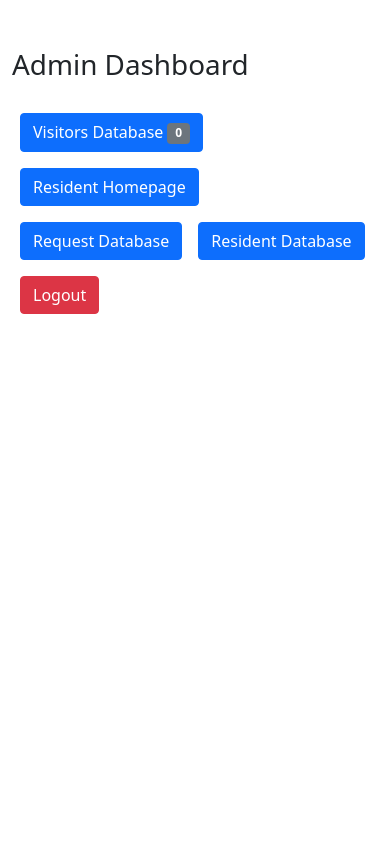
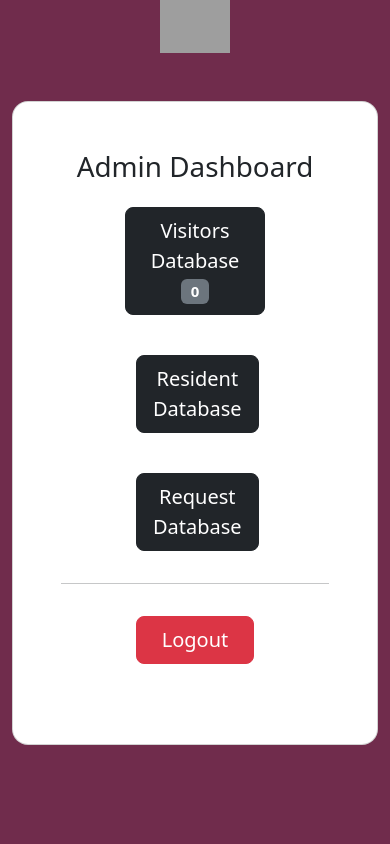
Before and after one commit to rosenb26/Software-Engineering-Group-Project, a Flask app: page /dashboard in a window 390 px wide. Run offline with Flask 3, Linux system fonts and the light colour scheme; data that the repository does not hold is empty; some libraries are stand-ins or nearby versions; grey boxes are pictures that could not be loaded.

Commit message:
Update dashboard.html

```diff
--- a/SpringOakWebApp3.0/templates/dashboard.html
+++ b/SpringOakWebApp3.0/templates/dashboard.html
@@ -3,32 +3,58 @@
 <head>
     <meta charset="UTF-8">
     <meta name="viewport" content="width=device-width, initial-scale=1.0">
-    <title>Staff Dashboard</title>
     <link rel="stylesheet" href="https://cdn.jsdelivr.net/npm/bootstrap@5.0.0/dist/css/bootstrap.min.css">
+    <link href="https://cdn.jsdelivr.net/npm/bootstrap@5.3.2/dist/css/bootstrap.min.css" rel="stylesheet" integrity="sha384-T3c6CoIi6uLrA9TneNEoa7RxnatzjcDSCmG1MXxSR1GAsXEV/Dwwykc2MPK8M2HN" crossorigin="anonymous">
+<style>
+  #banner {
+    display: block;
+    margin-left: auto;
+    margin-right: auto;
+    width: 18%;
+  }
+</style>
 </head>
 <body>
-    <div class="container mt-5">
-        <h1 class="mb-4">Admin Dashboard</h1>
-        <div class="d-flex flex-wrap">
+    <section class="vh-100" style="background-color: #702c4c;">
+        <img id ="banner" src="https://career-website.cwydle.repl.co/static/banner2.png">
+        <div class="container py-5 h-73">
+          <div class="row d-flex justify-content-center align-items-center h-100">
+            <div class="col-12 col-md-8 col-lg-6 col-xl-5">
+              <div class="card shadow-2-strong" style="border-radius: 1rem;">
+                <div class="card-body p-5 text-center">
+        <h1 class="mb-3">Admin Dashboard</h1>
+        <div class="form-outline mb-4 d-grid gap-2 col-7 mx-auto">
             <a href="/visitors?type=registered" class="m-2">
-                <button class="btn btn-primary">
+                <button class="btn btn-dark btn-lg col-12">
                     Visitors Database <span class="badge bg-secondary">{{ registered_count }}</span>
                 </button>
             </a>
-            <a href="/resident-login" class="m-2">
-                <button class="btn btn-primary">Resident Homepage</button>
+            </div>
+            <div class="form-outline mb-4 d-grid gap-2 col-6 mx-auto">
+            <a href="/resident-database" class="m-2">
+                <button class="btn btn-dark btn-lg col-12">Resident Database</button>
             </a>
+        </div>
+        <div class="form-outline mb-4 d-grid gap-2 col-6 mx-auto">
             <a href="/request-database" class="m-2">
-                <button class="btn btn-primary">Request Database</button>
+                <button class="btn btn-dark btn-lg col-12">Request Database</button>
             </a>
-            <a href="/resident-database" class="m-2">
-                <button class="btn btn-primary">Resident Database</button>
-            </a>
+        </div>
+        <hr class="my-4" />
+        <div class="form-outline mb-4 d-grid gap-2 col-6 mx-auto">
             <form action="/logout" method="post" class="m-2">
-                <button type="submit" class="btn btn-danger">Logout</button>
+                <button type="submit" class="col-12 btn btn-danger btn-lg">Logout</button>
             </form>
+        </div>
         </div>
     </div>
     <script src="{{ url_for('static', filename='bootstrap.bundle.min.js') }}"></script>
+</div>
+</div>
+</div>
+</div>
+</div>
+</div>
+</section>
 </body>
 </html>
```
